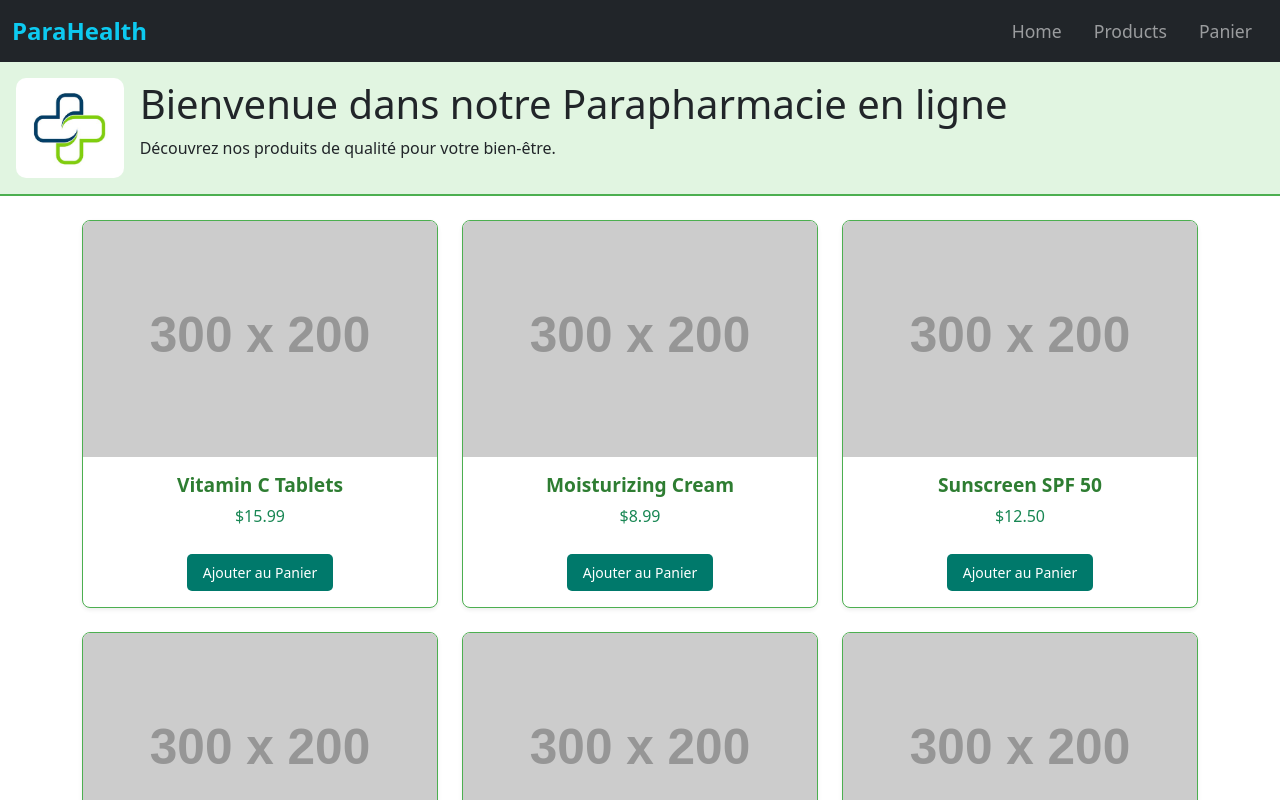
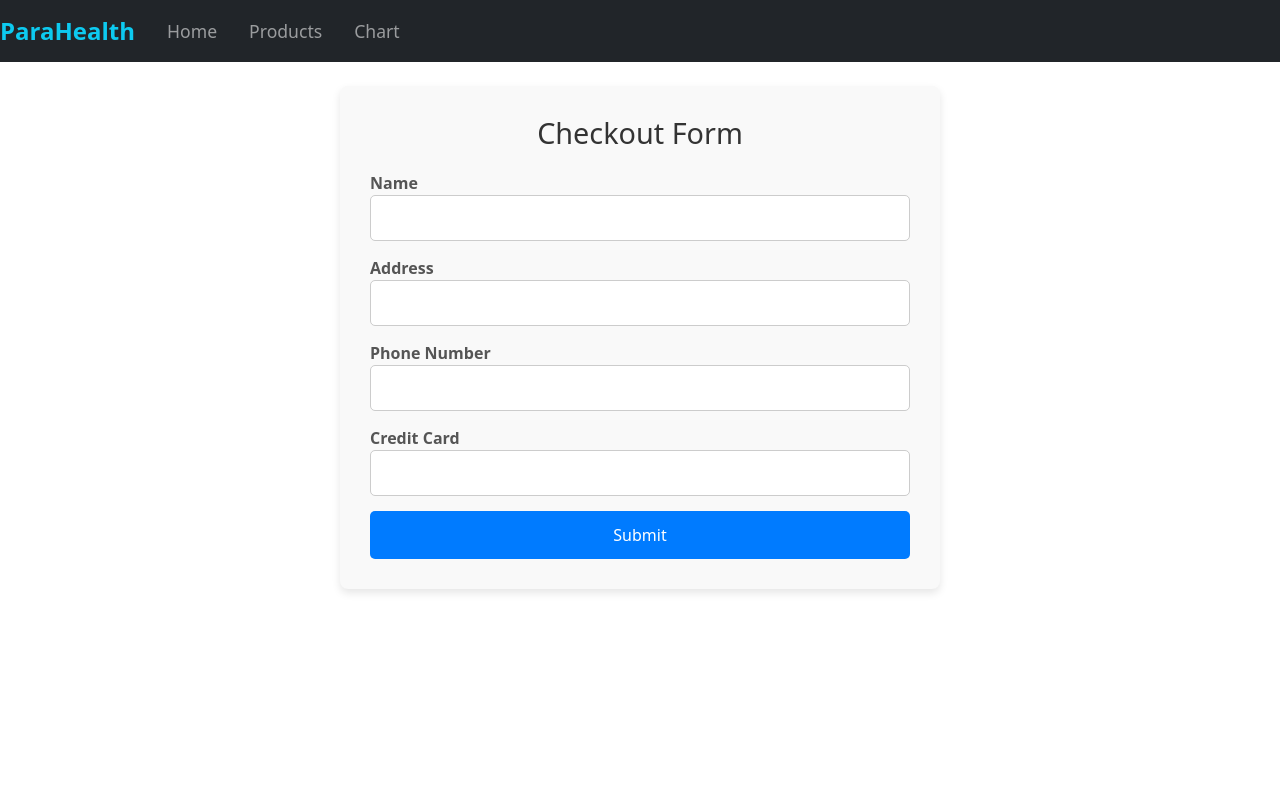
Before and after one commit to DhouhaEllouzi/mini-projet_angular, an Angular app: page /form in a window 1280 px wide. Before the commit this address led to /. Shown: the top 800 px of the page. Built offline with nearby package versions, Linux system fonts and the light colour scheme.

Commit message:
add panier and form

```diff
--- a/src/app/app.routes.ts
+++ b/src/app/app.routes.ts
@@ -4,11 +4,13 @@ import { HomeComponent } from './components/home/home.component';
 import { ProductAddComponent } from './components/product-add/product-add.component';
 import { ProductEditComponent } from './components/product-edit/product-edit.component';
 import { PanierComponent } from './components/panier/panier.component';
+import { FormComponent } from './components/form/form.component';
 
 export const routes: Routes = [
-    {path:"Panier", component: PanierComponent},
     {path:"products", component: ProductsComponent},
     {path:"", component: HomeComponent},
     {path:"newProduct", component:ProductAddComponent},
-    {path:"editProduct/:id", component:ProductEditComponent}
+    {path:"editProduct/:id", component:ProductEditComponent},
+    {path:"panier", component:PanierComponent},
+    {path:"form", component:FormComponent}
 ];
--- /dev/null
+++ b/src/app/components/form/form.component.css
@@ -0,0 +1,64 @@
+/* Style pour le conteneur du formulaire */
+.container {
+    max-width: 600px;
+    margin: 0 auto;
+    padding: 30px;
+    background-color: #f9f9f9;
+    border-radius: 8px;
+    box-shadow: 0 4px 8px rgba(0, 0, 0, 0.1);
+  }
+
+  /* Style du titre */
+  h3 {
+    text-align: center;
+    margin-bottom: 20px;
+    color: #333;
+    font-size: 1.8rem;
+  }
+
+  /* Style des champs du formulaire */
+  .form-group {
+    margin-bottom: 15px;
+  }
+
+  label {
+    font-weight: bold;
+    color: #555;
+  }
+
+  input.form-control {
+    border-radius: 5px;
+    padding: 10px;
+    border: 1px solid #ccc;
+    width: 100%;
+    box-sizing: border-box;
+  }
+
+  /* Focus sur les champs du formulaire */
+  input.form-control:focus {
+    border-color: #007bff;
+    box-shadow: 0 0 8px rgba(0, 123, 255, 0.25);
+  }
+
+  /* Style du bouton de soumission */
+  button[type="submit"] {
+    width: 100%;
+    padding: 12px;
+    background-color: #007bff;
+    color: white;
+    border: none;
+    border-radius: 5px;
+    font-size: 1rem;
+    cursor: pointer;
+    transition: background-color 0.3s ease;
+  }
+
+  /* Effet au survol du bouton */
+  button[type="submit"]:hover {
+    background-color: #0056b3;
+  }
+
+  /* Message d'erreur (si nécessaire) */
+  .form-group .invalid-feedback {
+    color: #dc3545;
+  }
--- /dev/null
+++ b/src/app/components/form/form.component.html
@@ -0,0 +1,22 @@
+<div class="container my-4">
+    <h3>Checkout Form</h3>
+    <form (ngSubmit)="onSubmit()">
+      <div class="form-group">
+        <label for="name">Name</label>
+        <input type="text" class="form-control" id="name" [(ngModel)]="formData.name" name="name" required>
+      </div>
+      <div class="form-group">
+        <label for="address">Address</label>
+        <input type="text" class="form-control" id="address" [(ngModel)]="formData.address" name="address" required>
+      </div>
+      <div class="form-group">
+        <label for="phoneNumber">Phone Number</label>
+        <input type="tel" class="form-control" id="phoneNumber" [(ngModel)]="formData.phoneNumber" name="phoneNumber" required>
+      </div>
+      <div class="form-group">
+        <label for="creditCard">Credit Card</label>
+        <input type="text" class="form-control" id="creditCard" [(ngModel)]="formData.creditCard" name="creditCard" required>
+      </div>
+      <button type="submit" class="btn btn-primary">Submit</button>
+    </form>
+  </div>
--- /dev/null
+++ b/src/app/components/form/form.component.ts
@@ -0,0 +1,25 @@
+import { Component } from '@angular/core';
+import { CommonModule } from '@angular/common';
+import { FormsModule } from '@angular/forms';
+
+@Component({
+  selector: 'app-form',
+  standalone: true,
+  imports: [CommonModule, FormsModule],
+  templateUrl: './form.component.html',
+  styleUrls: ['./form.component.css']
+})
+export class FormComponent {
+  formData = {
+    name: '',
+    address: '',
+    phoneNumber: '',
+    creditCard: ''
+  };
+
+  onSubmit() {
+    console.log('Form submitted:', this.formData);
+    // Handle form submission logic here
+    alert('Form submitted successfully!');
+  }
+}
--- a/src/app/components/home/home.component.css
+++ b/src/app/components/home/home.component.css
@@ -1,7 +1,7 @@
 /* En-tête */
 .header {
-    background-color: #e1f5e1; /* Vert très clair */
-    border-bottom: 2px solid #4caf50; /* Bordure vert plus foncé */
+    background-color: #e1f5ff; /* Bleu très clair */
+    border-bottom: 2px solid #2196f3; /* Bordure bleu plus foncé */
 }
 
 .header-image {
@@ -12,7 +12,7 @@
 
 /* Style des cartes */
 .card {
-    border: 1px solid #4caf50; /* Bordure vert clair */
+    border: 1px solid #90caf9; /* Bordure bleu clair */
     border-radius: 8px;
     overflow: hidden;
     transition: transform 0.2s, box-shadow 0.2s;
@@ -33,18 +33,18 @@
 .card-title {
     font-size: 1.2rem;
     font-weight: bold;
-    color: #2e7d32; /* Vert plus foncé pour le titre */
+    color: #1976d2; /* Bleu pour le titre */
 }
 
 .card-text {
     font-size: 1rem;
-    color: #00796b; /* Teinte de bleu-vert */
+    color: #0288d1; /* Teinte de bleu */
 }
 
 /* Bouton */
 .btn {
     margin-top: 10px;
-    background-color: #00796b; /* Bleu-vert */
+    background-color: #0288d1; /* Bleu */
     color: white;
     padding: 8px 16px;
     border: none;
@@ -53,7 +53,7 @@
 }
 
 .btn:hover {
-    background-color: #004d40; /* Bleu-vert plus foncé au survol */
+    background-color: #01579b; /* Bleu plus foncé au survol */
 }
 
 /* Texte d'erreur */
@@ -72,7 +72,7 @@
 
 /* Style pour chaque carte de produit */
 .product-card {
-    border: 1px solid #4caf50; /* Bordure vert clair */
+    border: 1px solid #64b5f6; /* Bordure bleu clair */
     border-radius: 10px;
     overflow: hidden;
     box-shadow: 0 4px 8px rgba(0, 0, 0, 0.1);
@@ -103,12 +103,12 @@
     font-size: 1.2rem;
     font-weight: bold;
     margin-bottom: 10px;
-    color: #388e3c; /* Vert pour les noms des produits */
+    color: #1e88e5; /* Bleu pour les noms des produits */
 }
 
 .product-price {
     font-size: 1.1rem;
-    color: #00796b; /* Bleu-vert pour le prix */
+    color: #0288d1; /* Bleu pour le prix */
     font-weight: bold;
 }
 
@@ -121,12 +121,12 @@
 .product-selected {
     font-size: 0.9rem;
     font-style: italic;
-    color: #00796b; /* Bleu-vert pour les produits sélectionnés */
+    color: #0277bd; /* Bleu pour les produits sélectionnés */
 }
 
 .product-status {
     font-size: 0.9rem;
     margin-top: 5px;
     font-weight: bold;
-    color: #388e3c; /* Vert foncé pour le statut */
+    color: #4fc3f7; /* Bleu clair pour le statut */
 }
--- a/src/app/components/panier/panier.component.html
+++ b/src/app/components/panier/panier.component.html
@@ -0,0 +1,24 @@
+<div class="container my-4">
+    <h3>panier</h3>
+
+    <table class="table table-striped table-hover shadow-sm">
+      <thead class="table-info">
+        <tr>
+          <th>ID</th>
+          <th>Name</th>
+          <th>Price</th>
+          <th>Quantity</th>
+        </tr>
+      </thead>
+      <tbody>
+        <tr *ngFor="let product of selectedProducts">
+          <td>{{ product.id }}</td>
+          <td>{{ product.name }}</td>
+          <td>{{ product.price }}</td>
+          <td>{{ product.quantity }}</td>
+        </tr>
+      </tbody>
+    </table>
+
+    <button  class="btn btn-success"  (click)="buy()">Buy Now</button>
+  </div>
--- a/src/app/components/product-add/product-add.component.css
+++ b/src/app/components/product-add/product-add.component.css
@@ -0,0 +1,106 @@
+/* Global Styles */
+body {
+    font-family: 'Arial', sans-serif;
+    background-color: #f7f7f7;
+}
+
+/* Form Styling */
+.form-group label {
+    color: #0288d1; /* Bleu pour les labels */
+    font-weight: bold;
+}
+
+.form-control {
+    border-radius: 25px;
+    border: 1px solid #0288d1; /* Bordure bleue */
+    padding: 12px;
+    transition: border-color 0.3s ease;
+}
+
+.form-control:focus {
+    border-color: #01579b; /* Bordure bleue foncée au focus */
+    box-shadow: 0 0 8px rgba(1, 87, 155, 0.5);
+}
+
+.is-invalid {
+    border-color: #d32f2f; /* Rouge vif pour erreur */
+}
+
+.invalid-feedback {
+    color: #d32f2f;
+    font-size: 0.875rem;
+    margin-top: 5px;
+}
+
+/* Button Styles */
+.btn-primary {
+    background-color: #0288d1; /* Bleu primaire */
+    border-color: #0288d1;
+    color: white;
+    padding: 10px 20px;
+    border-radius: 25px;
+    font-size: 1rem;
+    transition: background-color 0.3s ease;
+}
+
+.btn-primary:hover {
+    background-color: #01579b; /* Bleu foncé au survol */
+    border-color: #01579b;
+}
+
+/* Checkbox & Switch Style */
+.form-check-label {
+    color: #0288d1; /* Bleu pour les labels des checkboxes */
+}
+
+.form-check-input:checked {
+    background-color: #0288d1; /* Case cochée bleue */
+    border-color: #0288d1;
+}
+
+/* Action Buttons */
+.btn {
+    border-radius: 25px;
+    padding: 8px 16px;
+    transition: background-color 0.3s ease;
+}
+
+.btn:hover {
+    background-color: #01579b; /* Bleu foncé au survol */
+    color: white;
+}
+
+/* Badge for Status */
+.badge {
+    padding: 6px 12px;
+    border-radius: 12px;
+}
+
+.bg-success {
+    background-color: #4caf50 !important; /* Vert clair */
+}
+
+.bg-danger {
+    background-color: #d32f2f !important; /* Rouge vif */
+}
+
+.bg-secondary {
+    background-color: #90a4ae !important; /* Gris bleuté */
+}
+
+/* Responsive Table */
+.table-responsive {
+    overflow-x: auto;
+}
+
+/* Alerts */
+.alert {
+    margin-top: 20px;
+}
+
+/* Spinner */
+.spinner-border {
+    width: 3rem;
+    height: 3rem;
+    border-width: 0.3rem;
+}
--- a/src/app/components/products/products.component.css
+++ b/src/app/components/products/products.component.css
@@ -6,7 +6,7 @@ body {
 
 /* Navbar */
 .navbar {
-    background-color: #00796b;
+    background-color: #0288d1; /* Bleu */
     box-shadow: 0 4px 8px rgba(0, 0, 0, 0.1);
 }
 
@@ -25,16 +25,16 @@ body {
 }
 
 .table-info {
-    background-color: #4caf50;
+    background-color: #81d4fa; /* Bleu clair */
     color: white;
 }
 
 .table-striped tbody tr:nth-child(odd) {
-    background-color: #e0f7fa;
+    background-color: #e1f5fe; /* Bleu très clair */
 }
 
 .table-hover tbody tr:hover {
-    background-color: #e0f7fa;
+    background-color: #e1f5fe;
     cursor: pointer;
 }
 
@@ -46,17 +46,17 @@ body {
 }
 
 .btn:hover {
-    background-color: #004d40;
+    background-color: #01579b; /* Bleu foncé au survol */
     color: white;
 }
 
 .btn-info, .btn-outline-info {
-    background-color: #00796b;
+    background-color: #64b5f6; /* Bleu clair */
     color: white;
 }
 
 .btn-info:hover, .btn-outline-info:hover {
-    background-color: #004d40;
+    background-color: #01579b; /* Bleu foncé au survol */
 }
 
 /* Badge for Status */
@@ -66,15 +66,15 @@ body {
 }
 
 .bg-success {
-    background-color: #4caf50 !important;
+    background-color: #4caf50 !important; /* Vert clair */
 }
 
 .bg-danger {
-    background-color: #f44336 !important;
+    background-color: #d32f2f !important; /* Rouge vif */
 }
 
 .bg-secondary {
-    background-color: #607d8b !important;
+    background-color: #90a4ae !important; /* Gris bleuté */
 }
 
 /* Responsive Table */
--- a/src/app/nav-bar/nav-bar.component.html
+++ b/src/app/nav-bar/nav-bar.component.html
@@ -1,26 +1,13 @@
-<nav class="navbar navbar-expand-sm navbar-dark bg-dark">
-  <div class="container-fluid">
-    <!-- Logo Image -->
+<nav class="navbar navbar-expand-sm bg-dark navbar-dark">
   <a class="navbar-brand fw-bold text-info" href="#">ParaHealth</a>
-
-    <!-- Navbar Toggler for small screens -->
-    <button class="navbar-toggler" type="button" data-bs-toggle="collapse" data-bs-target="#navbarNav" aria-controls="navbarNav" aria-expanded="false" aria-label="Toggle navigation">
-      <span class="navbar-toggler-icon"></span>
-    </button>
-
-    <!-- Navbar Links -->
-    <div class="collapse navbar-collapse" id="navbarNav">
-      <ul class="navbar-nav ms-auto">
+<ul class="navbar-nav">
 <li class="nav-item">
 <a class="nav-link" (click)="Home()">Home</a>
 </li>
 <li class="nav-item">
 <a class="nav-link" (click)="Products()">Products</a>
-        </li>
 <li class="nav-item">
-          <a class="nav-link" (click)="Products()">Panier</a>
+  <a class="nav-link" (click)="handleChartClick($event)">Chart</a>
 </li>
 </ul>
-    </div>
-  </div>
 </nav>
```
Also changed, not shown: src/app/components/panier/panier.component.ts (+38 -6 lines), src/app/components/product-add/product-add.component.html (+4 -15 lines), src/app/nav-bar/nav-bar.component.ts (+39 -8 lines), 1 other file (tests, documents, lock files or other folders). Lines whose indentation alone changed are shown as unchanged.
